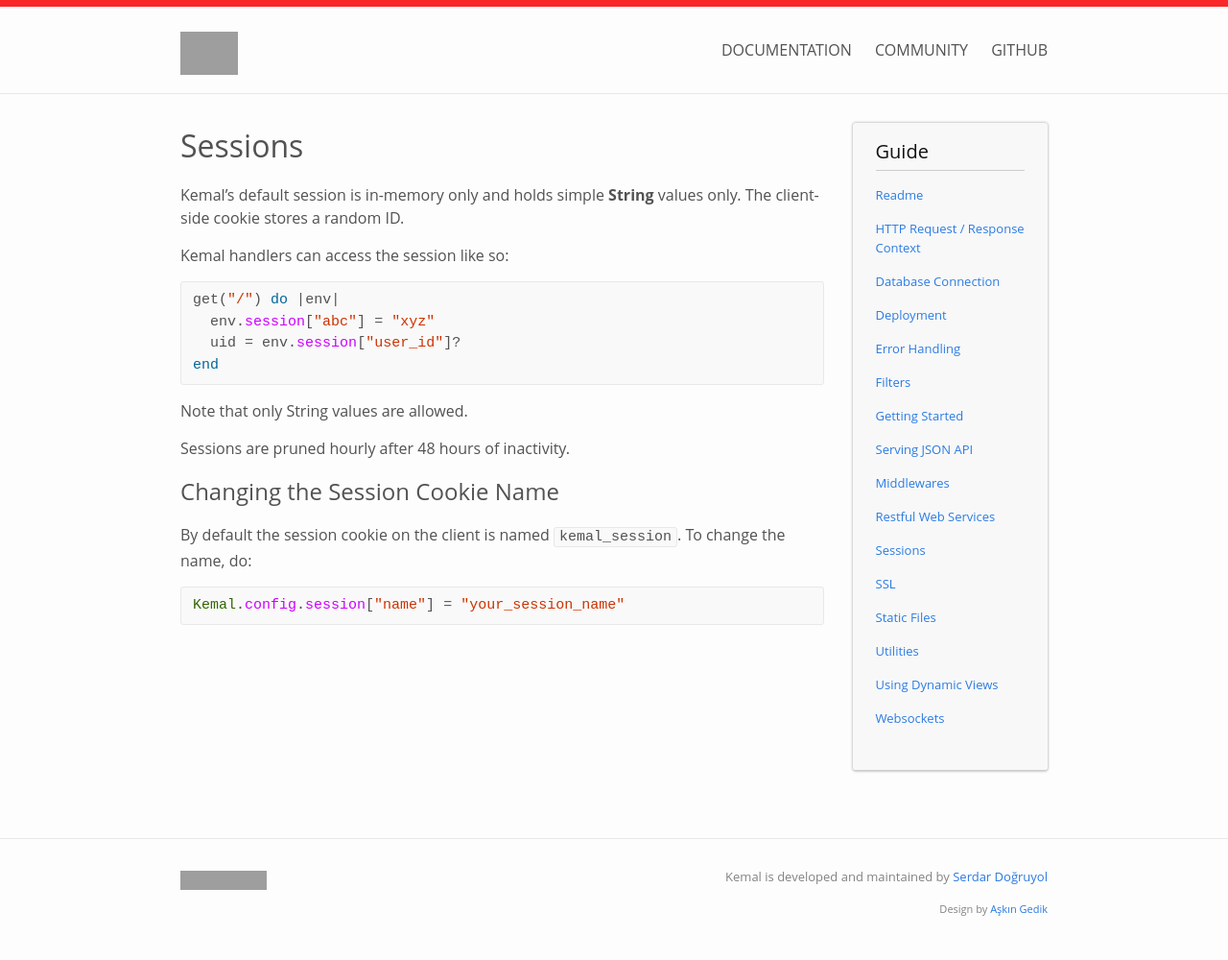
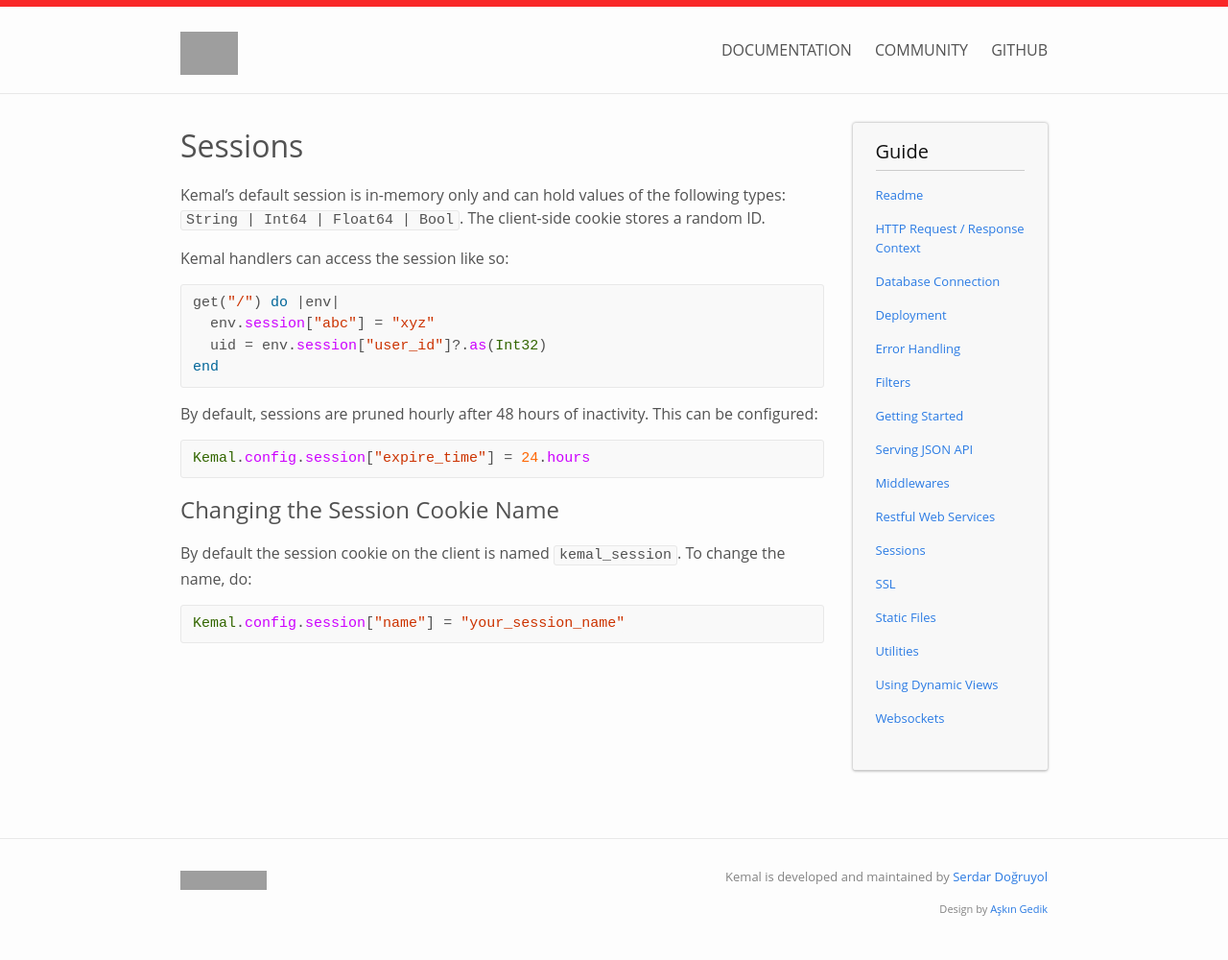
Before and after one commit to kemalcr/kemal, a Jekyll site: the page built from _docs/sessions.md, in a window 1280 px wide. Shown: the whole page at 96% size. Built offline with Jekyll 4.4.1, drawn with Linux system fonts in a browser that asks for light colours; grey boxes are pictures that could not be loaded.

Commit message:
update session docs with TTL and available types

````diff
--- a/_docs/sessions.md
+++ b/_docs/sessions.md
@@ -3,7 +3,7 @@
 title: Sessions
 ---
 
-Kemal's default session is in-memory only and holds simple **String** values only.
+Kemal's default session is in-memory only and can hold values of the following types: `String | Int64 | Float64 | Bool`.
 The client-side cookie stores a random ID.
 
 Kemal handlers can access the session like so:
@@ -11,13 +11,15 @@
 ```ruby
 get("/") do |env|
   env.session["abc"] = "xyz"
-  uid = env.session["user_id"]?
+  uid = env.session["user_id"]?.as(Int32)
 end
 ```
 
-Note that only String values are allowed.
+By default, sessions are pruned hourly after 48 hours of inactivity. This can be configured:
 
-Sessions are pruned hourly after 48 hours of inactivity.
+```ruby
+Kemal.config.session["expire_time"] = 24.hours
+```
 
 ## Changing the Session Cookie Name
 
````
